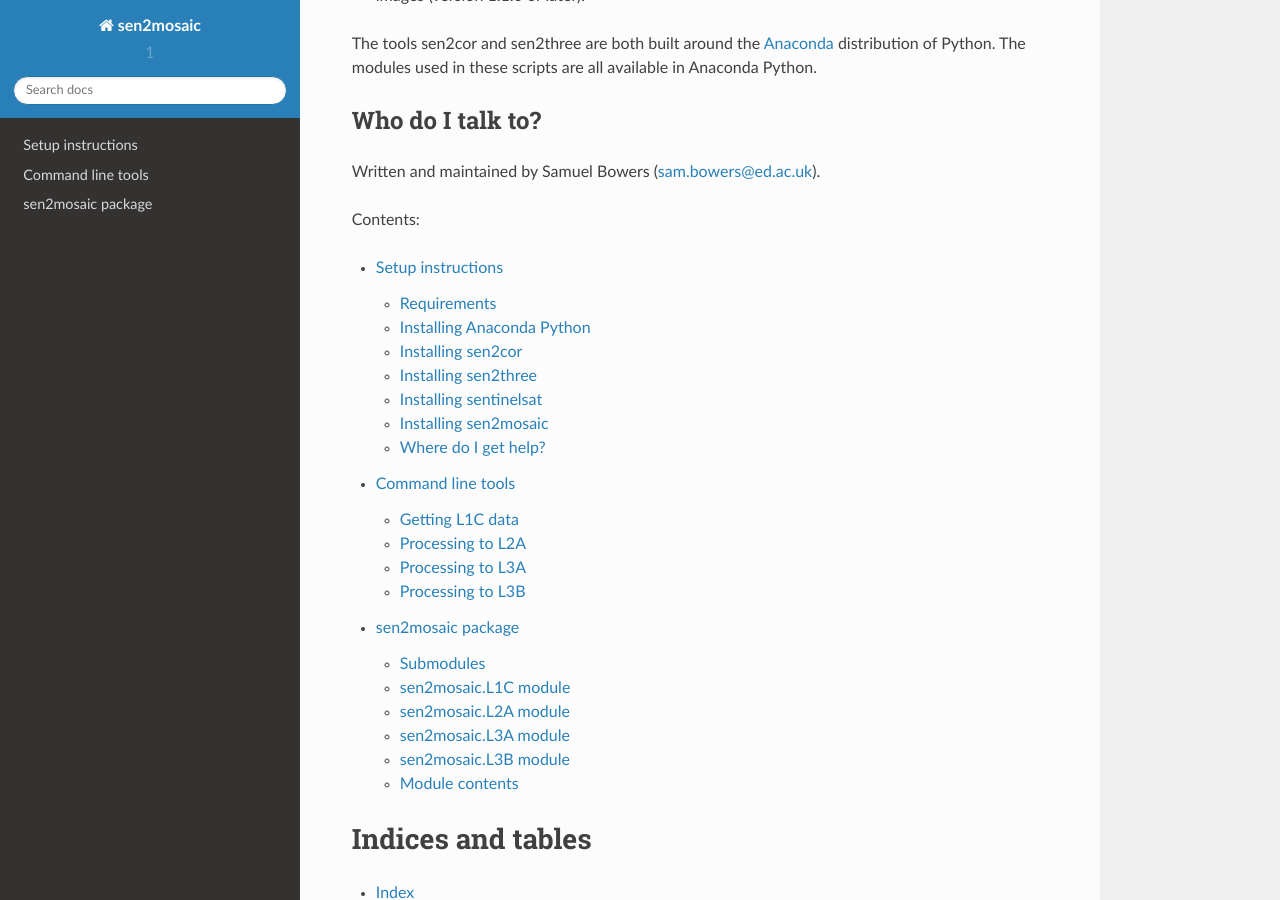
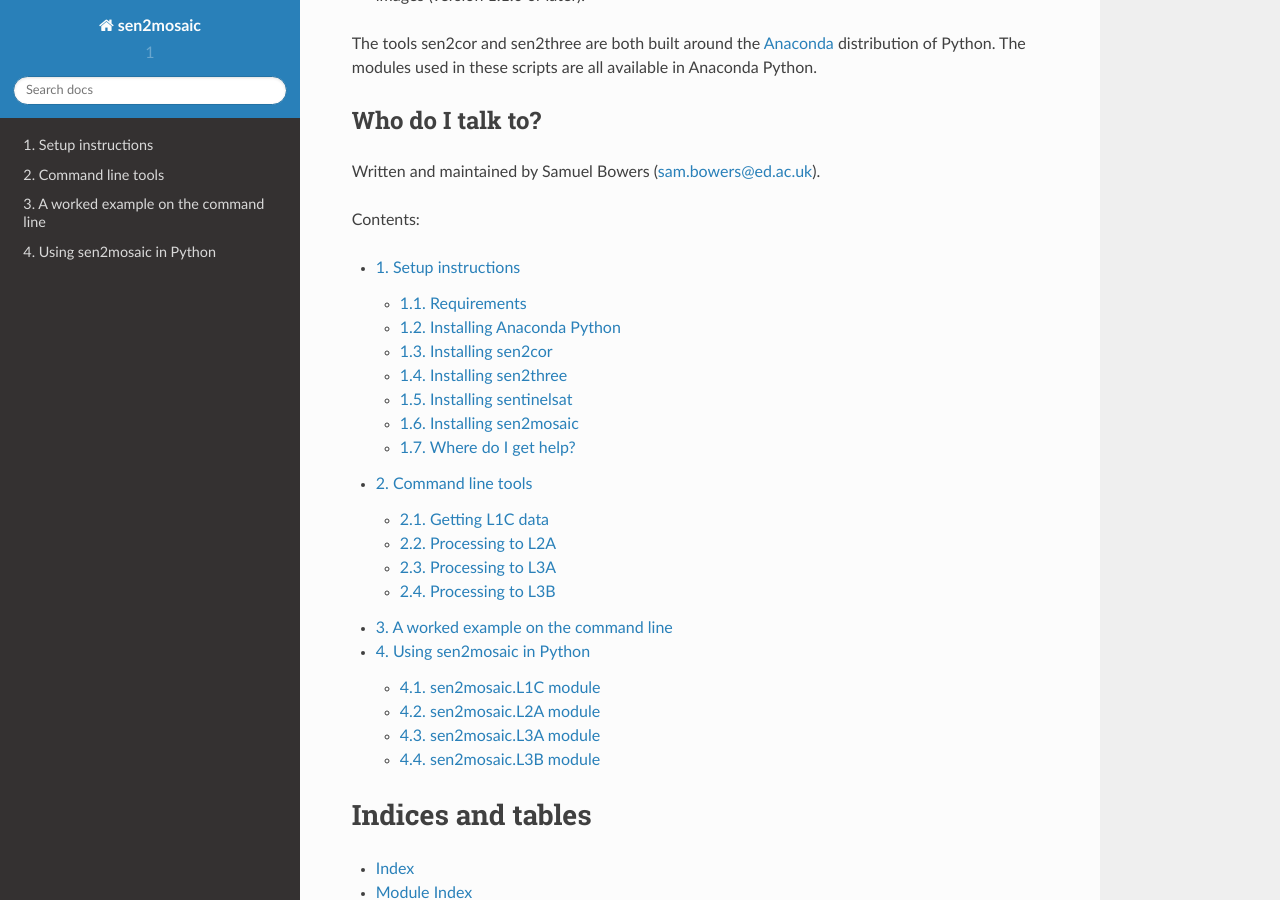
Before and after one commit to smfm-project/sen2mosaic, a Sphinx documentation site: the page built from docs/source/index.rst, in a window 1280 px wide and 900 px high, scrolled down 784 px. Built offline with Sphinx 7.4.7 and the Read the Docs theme 2.0.0, drawn with Linux system fonts in a browser that asks for light colours.

Commit message:
Updated documentation

```diff
--- a/docs/source/index.rst
+++ b/docs/source/index.rst
@@ -39,11 +39,12 @@ Written and maintained by Samuel Bowers (`sam.bowers@ed.ac.uk <mailto:sam.bowers
 Contents:
 
 .. toctree::
+   :numbered:
    :maxdepth: 2
 
-   readme.rst
    setup.rst
    command_line.rst
+   worked_example.rst
    sen2mosaic.rst
 
 
--- a/docs/source/sen2mosaic.rst
+++ b/docs/source/sen2mosaic.rst
@@ -1,8 +1,9 @@
-sen2mosaic package
-==================
+Using sen2mosaic in Python
+==========================
 
-Submodules
-----------
+This is harder than the command line, but you may be interested in importing the sen2mosaic functions into Python in order to customise the processing chain.
+
+Here each of the functions from the L1C, L2A, L3A and L3B modules are documented.
 
 sen2mosaic.L1C module
 ---------------------
@@ -35,12 +36,3 @@ sen2mosaic.L3B module
     :members:
     :undoc-members:
     :show-inheritance:
-
-
-Module contents
----------------
-
-.. automodule:: sen2mosaic
-    :members:
-    :undoc-members:
-    :show-inheritance:
--- /dev/null
+++ b/docs/source/worked_example.rst
@@ -0,0 +1,2 @@
+A worked example on the command line
+------------------------------------
```
